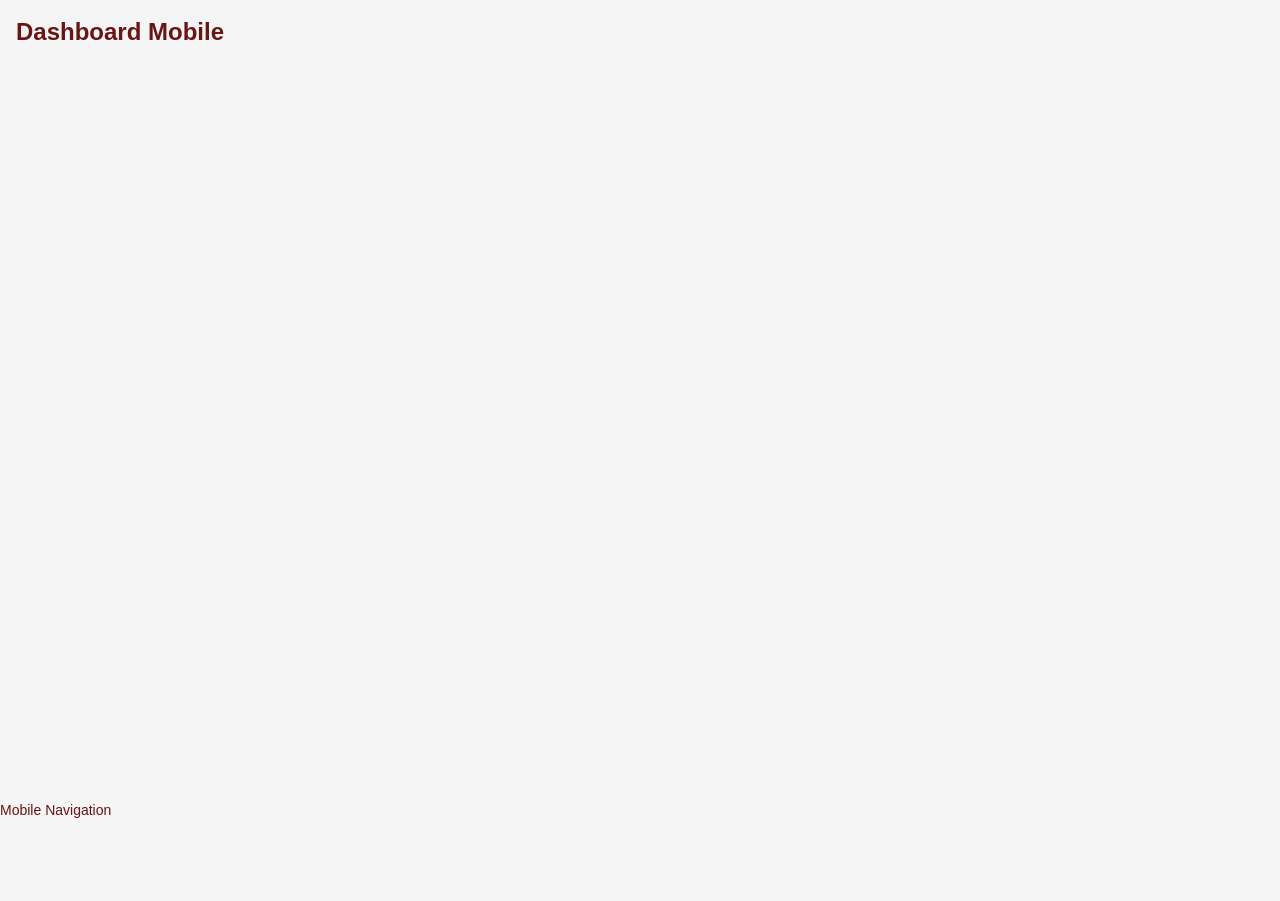
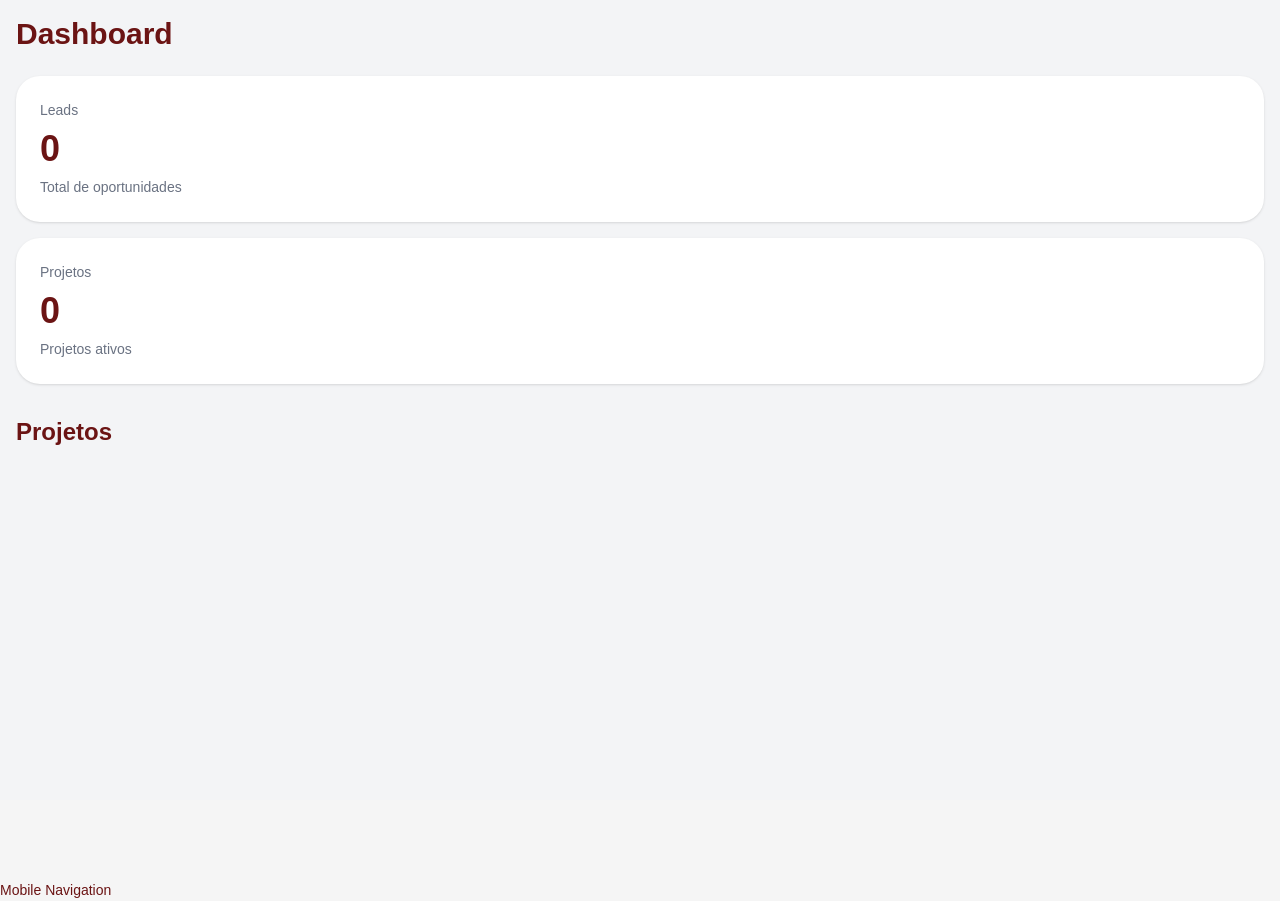
Before and after one commit to avaleadoficial/pipelead2, a Next.js app: page /mobile/dashboard in a window 1280 px wide. Before the commit the page ends 821 px from the top, so only its background shows below. Built offline with nearby package versions, Linux system fonts and the light colour scheme.

Commit message:
Update page.tsx

```diff
--- a/app/mobile/dashboard/page.tsx
+++ b/app/mobile/dashboard/page.tsx
@@ -1,9 +1,178 @@
+"use client";
+
+import { useEffect, useState } from "react";
+
 export default function MobileDashboard() {
+  const [totalLeads, setTotalLeads] = useState(0);
+  const [totalProjects, setTotalProjects] = useState(0);
+  const [projectStats, setProjectStats] = useState<any[]>([]);
+
+  useEffect(() => {
+    const savedProjects =
+      localStorage.getItem("projects");
+
+    let totalLeadsCount = 0;
+    const stats: any[] = [];
+
+    if (savedProjects) {
+      const projects =
+        JSON.parse(savedProjects);
+
+      projects.forEach(
+        (project: any) => {
+
+          const savedPipeline =
+            localStorage.getItem(
+              `pipeline-${project.id}`
+            );
+
+          if (!savedPipeline)
+            return;
+
+          const columns =
+            JSON.parse(savedPipeline);
+
+          let total = 0;
+
+          columns.forEach(
+            (column: any) => {
+              total +=
+                column.cards?.length || 0;
+            }
+          );
+
+          totalLeadsCount += total;
+
+          stats.push({
+            name: project.name,
+            total,
+            columns:
+              columns.filter(
+                (column: any) =>
+                  column.cards?.length > 0
+              ),
+          });
+        }
+      );
+
+      setTotalProjects(
+        projects.length
+      );
+    }
+
+    setProjectStats(stats);
+    setTotalLeads(totalLeadsCount);
+
+  }, []);
+
   return (
-    <div className="p-4">
-      <h1 className="text-2xl font-bold">
-        Dashboard Mobile
+    <main className="min-h-screen bg-gray-100 p-4 pb-24">
+
+      <h1 className="text-3xl font-bold mb-6">
+        Dashboard
       </h1>
-    </div>
+
+      <div className="space-y-4">
+
+        <div className="bg-white rounded-3xl p-6 shadow">
+          <p className="text-gray-500">
+            Leads
+          </p>
+
+          <h2 className="text-4xl font-bold mt-2">
+            {totalLeads}
+          </h2>
+
+          <p className="text-gray-500 mt-2">
+            Total de oportunidades
+          </p>
+        </div>
+
+        <div className="bg-white rounded-3xl p-6 shadow">
+          <p className="text-gray-500">
+            Projetos
+          </p>
+
+          <h2 className="text-4xl font-bold mt-2">
+            {totalProjects}
+          </h2>
+
+          <p className="text-gray-500 mt-2">
+            Projetos ativos
+          </p>
+        </div>
+
+      </div>
+
+      <h2 className="text-2xl font-bold mt-8 mb-4">
+        Projetos
+      </h2>
+
+      <div className="space-y-4">
+
+        {projectStats.map(
+          (project) => (
+
+            <div
+              key={project.name}
+              className="
+                bg-white
+                rounded-3xl
+                p-5
+                shadow
+              "
+            >
+
+              <h3 className="font-bold text-lg">
+                {project.name}
+              </h3>
+
+              <p className="text-gray-500 mt-1">
+                {project.total}
+                {" "}
+                oportunidades
+              </p>
+
+              <div className="mt-4 space-y-2">
+
+                {project.columns.map(
+                  (column: any) => (
+
+                    <div
+                      key={column.title}
+                      className="
+                        flex
+                        justify-between
+                        items-center
+                        bg-gray-50
+                        rounded-xl
+                        px-3
+                        py-2
+                      "
+                    >
+
+                      <span>
+                        {column.title}
+                      </span>
+
+                      <span className="font-semibold">
+                        {column.cards.length}
+                      </span>
+
+                    </div>
+
+                  )
+                )}
+
+              </div>
+
+            </div>
+
+          )
+        )}
+
+      </div>
+
+    </main>
   );
 }
```
